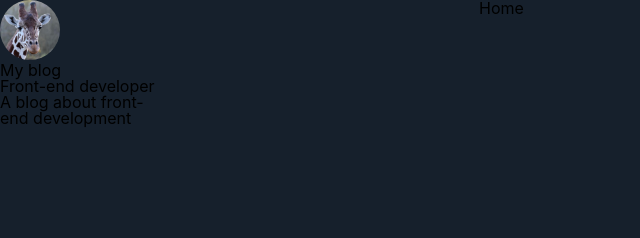
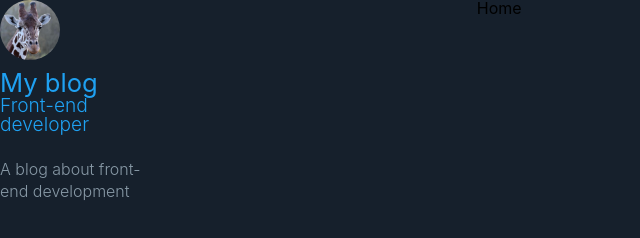
Before and after one commit to guilhermekuni/gatsby-react-blog, a Gatsby site: page / in a window 1280 px wide. Shown: the whole page, without its empty margins (0-640 px from the left). Built offline with nearby package versions, Linux system fonts and the light colour scheme; Gatsby itself is replaced by a stand-in of ours.

Commit message:
implements Profile styled components

```diff
--- a/src/components/Profile/index.js
+++ b/src/components/Profile/index.js
@@ -2,6 +2,8 @@
 import { useStaticQuery, graphql } from 'gatsby';
 
 import Avatar from '../Avatar';
+
+import * as S from './styles';
 
 const Profile = () => {
   const { site: { siteMetadata } } = useStaticQuery(graphql`
@@ -18,12 +20,16 @@
   `);
 
   return (
-    <div className="Profile-wrapper">
-      <Avatar />
-      <h1>{siteMetadata.title}</h1>
-      <h2>{siteMetadata.position}</h2>
-      <p>{siteMetadata.description}</p>
-    </div>
+    <S.ProfileWrapper className="Profile-wrapper">
+      <S.ProfileLink>
+        <Avatar />
+        <S.ProfileAuthor>
+          {siteMetadata.title}
+          <S.ProfilePosition>{siteMetadata.position}</S.ProfilePosition>
+        </S.ProfileAuthor>
+      </S.ProfileLink>
+      <S.ProfileDescription>{siteMetadata.description}</S.ProfileDescription>
+    </S.ProfileWrapper>
   )
 }
 
--- /dev/null
+++ b/src/components/Profile/styles.js
@@ -0,0 +1,35 @@
+import styled from 'styled-components';
+import { Link } from 'gatsby';
+
+export const ProfileWrapper = styled.section`
+  color: #8899a6;
+  display: flex;
+  flex-direction: column;
+`;
+
+export const ProfileLink = styled(Link)`
+  color: #8899a6;
+  text-decoration: none;
+  transition: color 0.5s;
+
+  &:hover {
+    color: #1fa1f2;
+  }
+`;
+
+export const ProfileAuthor = styled.h1`
+  font-size: 1.6rem;
+  margin: 0.5rem auto 1.5rem;
+`;
+
+export const ProfilePosition = styled.small`
+  display: block;
+  font-size: 1.2rem;
+  font-weight: 300;
+`;
+
+export const ProfileDescription = styled.p`
+  font-size: 1rem;
+  font-weight: 300;
+  line-height: 1.4;
+`;
```
